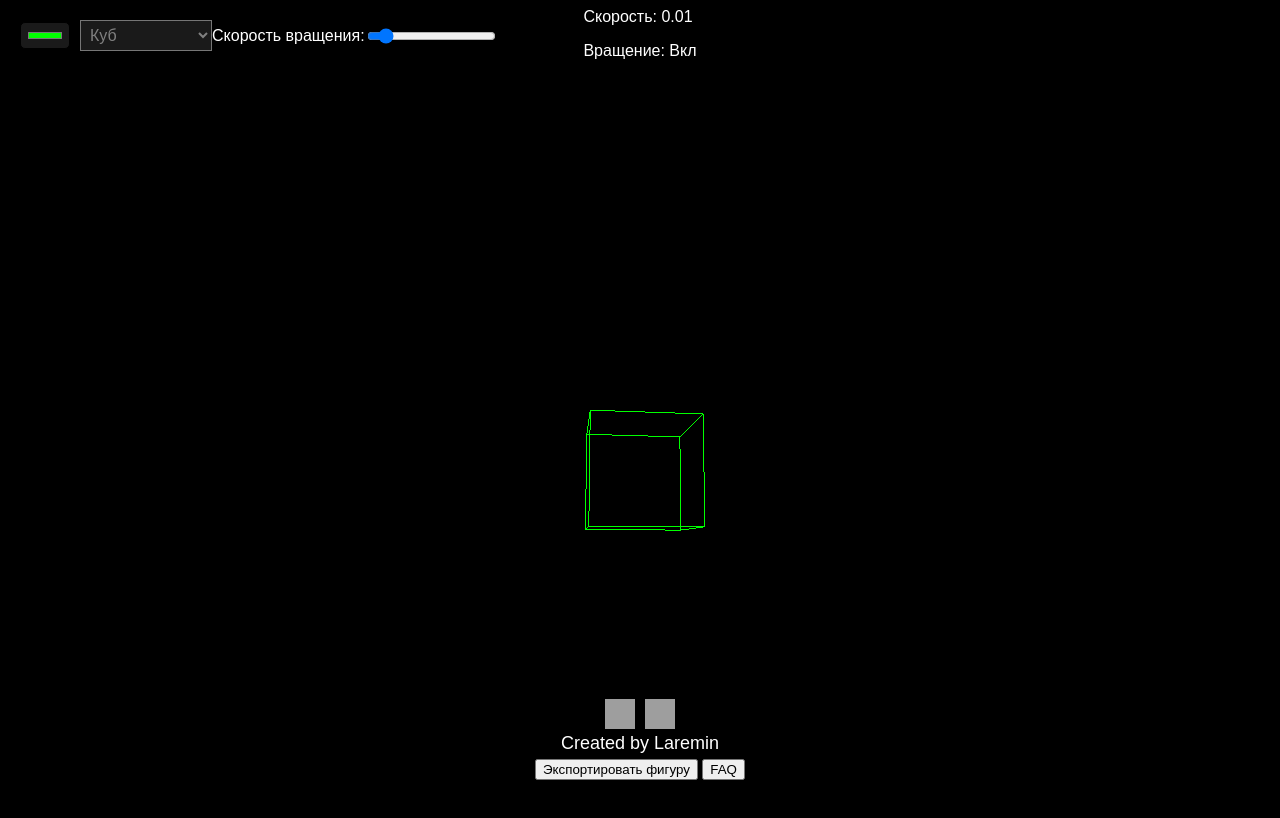
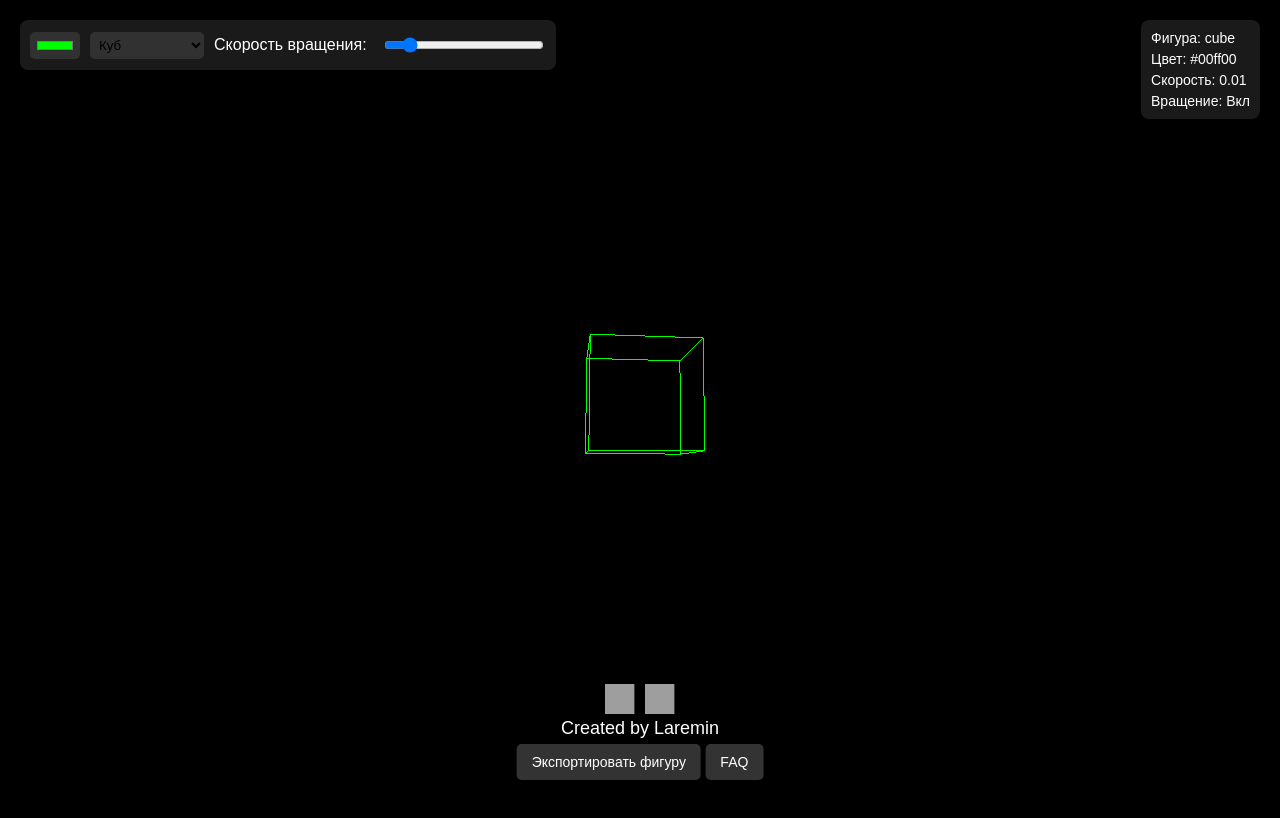
Before and after one commit to Laremin/HyperCube-Dream, a plain HTML site: page cube/index.html in a window 1280 px wide. Drawn offline with nearby package versions, Linux system fonts and the light colour scheme; grey boxes are pictures that could not be loaded.

Commit message:
Update stylesCube.css

```diff
--- a/cube/stylesCube.css
+++ b/cube/stylesCube.css
@@ -3,36 +3,50 @@ body {
     background-color: #000; /* Черный фон */
     color: #fff;
     font-family: 'Arial', sans-serif;
-    display: flex;
-    flex-direction: column;
-    align-items: center;
-    justify-content: center;
-    height: 100vh;
+    overflow: hidden;
+}
+
+#header, #infoPanel {
+    position: absolute;
+    z-index: 10;
+    background-color: rgba(255, 255, 255, 0.1);
+    padding: 10px;
+    border-radius: 8px;
 }
 
 #header {
-    position: absolute;
     top: 20px;
     left: 20px;
-    z-index: 10; /* Чтобы выбор цвета был над канвасом */
     display: flex;
     align-items: center;
+    gap: 10px;
 }
 
-#colorPicker {
+#infoPanel {
+    top: 20px;
+    right: 20px;
+    display: flex;
+    flex-direction: column;
+    gap: 5px;
+}
+
+input[type="color"],
+select,
+input[type="range"] {
     background-color: rgba(255, 255, 255, 0.1);
+    border: none;
     border-radius: 5px;
     padding: 5px;
-    margin-right: 10px;
     cursor: pointer;
+    color: black;
 }
 
-#shapeSelector {
-    background-color: rgba(255, 255, 255, 0.1);
-    color: gray;
-    padding: 5px;
-    font-size: 16px;
-    cursor: pointer;
+input[type="range"] {
+    width: 150px;
+}
+
+label {
+    margin-right: 5px;
 }
 
 #footer {
@@ -41,15 +55,7 @@ body {
     left: 50%;
     transform: translateX(-50%);
     text-align: center;
-}
-
-#info {
-    position: absolute;
-    top: 20px;
-    right: 20px;
     z-index: 10;
-    background-color: rgba(255, 255, 255, 0.1);
-    padding: 10px;
 }
 
 #name {
@@ -75,3 +81,39 @@ body {
 #socialLinks a:hover img {
     filter: brightness(0.8); /* Эффект при наведении */
 }
+
+#infoPanel p {
+    margin: 0;
+    font-size: 14px;
+}
+
+@media (max-width: 600px) {
+    #header, #infoPanel {
+        flex-direction: column;
+        align-items: flex-start;
+    }
+
+    input[type="range"] {
+        width: 100px;
+    }
+}
+
+/* Стили для кнопок */
+button {
+    background-color: rgba(255, 255, 255, 0.2);
+    border: none;
+    border-radius: 5px;
+    color: white;
+    padding: 10px 15px;
+    cursor: pointer;
+    font-size: 14px;
+    transition: background-color 0.3s;
+}
+
+button:hover {
+    background-color: rgba(255, 255, 255, 0.4); /* Эффект при наведении */
+}
+
+button:focus {
+    outline: none; /* Убираем обводку при фокусировке */
+}
```
